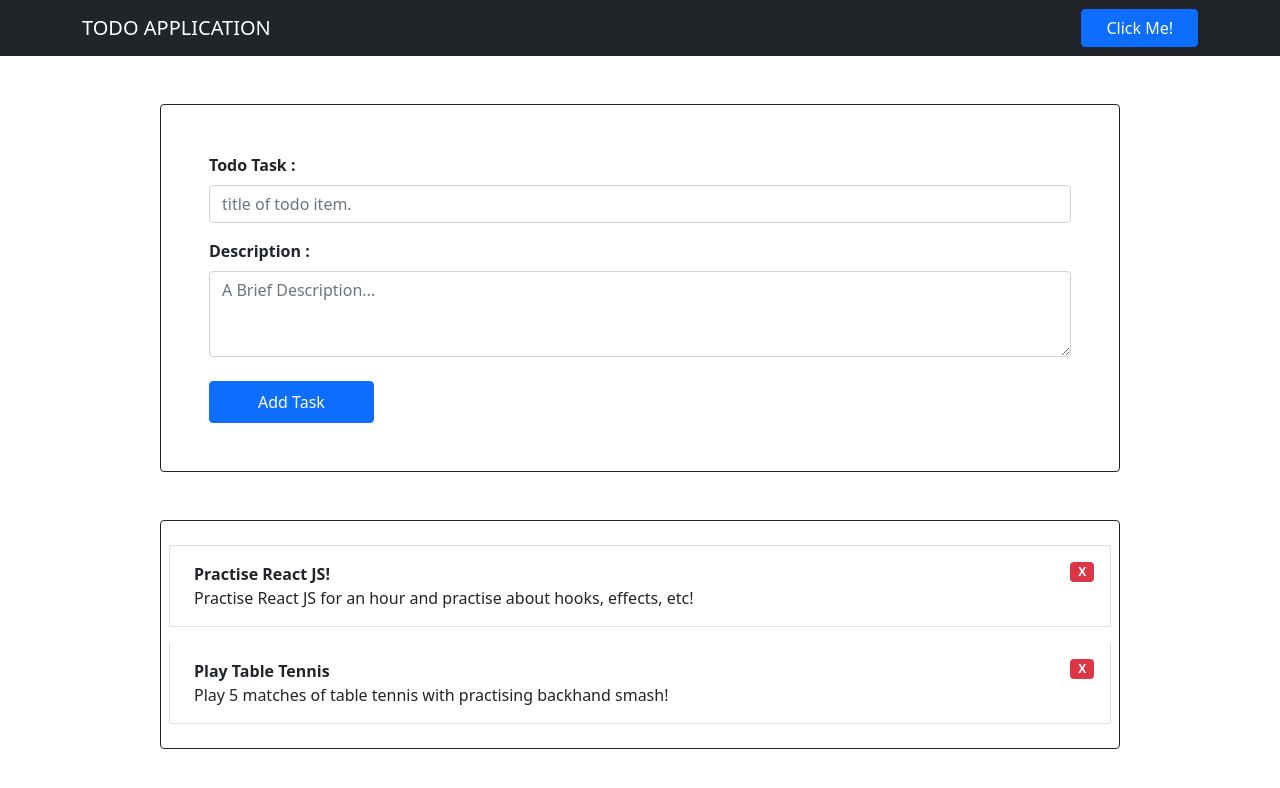
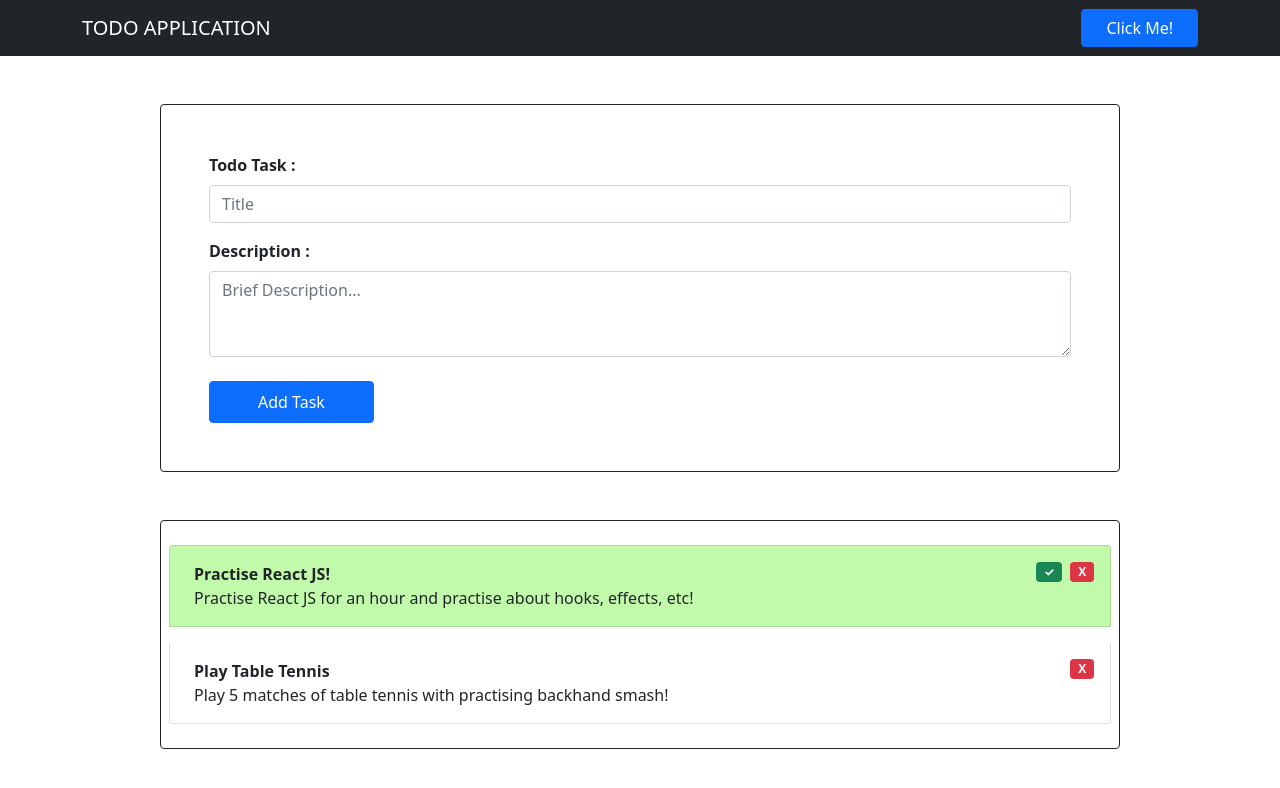
Before and after one commit to vedantgune99/todo_app, a React (Create React App) app: page / in a window 1280 px wide. Both pictures are taken after a click on the element 640 px from the left and 586 px from the top of the page. Shown: the top 788 px of the page. Built offline with nearby package versions, Linux system fonts and the light colour scheme.

Commit message:
Completed task marker added

```diff
--- a/src/Components/AddTask.js
+++ b/src/Components/AddTask.js
@@ -47,7 +47,7 @@ const AddTask = (props) => {
               className="input-bg red"
               onChange={taskInputHandler}
               value={todoItemName}
-              placeholder="title of todo item."
+              placeholder="Title"
             />
           </Form.Group>
 
@@ -60,7 +60,7 @@ const AddTask = (props) => {
               rows={3}
               onChange={descInputHandler}
               value={todoItemDescription}
-              placeholder="A Brief Description..."
+              placeholder="Brief Description... "
             />
           </Form.Group>
           {showModal && <ModalAlert onShowModal={hideModalHandler} />}
--- a/src/Components/TaskItem.js
+++ b/src/Components/TaskItem.js
@@ -1,17 +1,45 @@
 import "bootstrap/dist/css/bootstrap.min.css";
 import { ListGroup, Badge } from "react-bootstrap";
+import { useState } from "react";
 
 const TaskItem = (props) => {
+  const [taskCompleted, setTaskCompleted] = useState(false);
+
   const removeTaskHandler = () => {
     props.onRemoveItem(props.title);
   };
 
+  const completedTaskHandler = () => {
+    if (taskCompleted) {
+      setTaskCompleted(false);
+    } else {
+      setTaskCompleted(true);
+    }
+  };
+
+  const styleCompletedTaskElement = taskCompleted
+    ? { background: "#c2faac" }
+    : {};
+
   return (
-    <ListGroup.Item className="d-flex justify-content-between align-items-start py-3 my-2 px-3">
+    <ListGroup.Item
+      onClick={completedTaskHandler}
+      style={styleCompletedTaskElement}
+      className="d-flex justify-content-between align-items-start py-3 my-2 px-3"
+    >
       <div className="ms-2 me-auto">
         <div className="fw-bold">{props.title}</div>
         {props.desc}
       </div>
+
+      {taskCompleted && (
+        <Badge bg="success" className="mx-2">
+          {" "}
+          ✓{" "}
+        </Badge>
+      )}
+
+      {/* Delete Task Marker */}
       <Badge
         bg="danger"
         style={{ cursor: "pointer" }}
--- a/src/Components/UI/ModalAlert.js
+++ b/src/Components/UI/ModalAlert.js
@@ -1,4 +1,3 @@
-import { useState } from "react";
 import "bootstrap/dist/css/bootstrap.min.css";
 import { Modal, Button, ModalFooter, ModalBody } from "react-bootstrap";
 import ModalHeader from "react-bootstrap/esm/ModalHeader";
```
